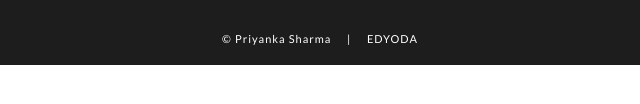
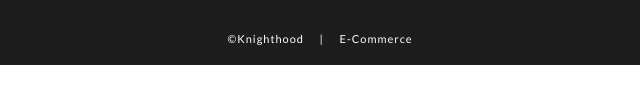
Before and after one commit to knighthood-18/E-Commerce-Website, a plain HTML site: page E-CommerceWebsite-master/footer.html in a window 1280 px wide. Shown: the part 228-332 px from the top of the page, 320-960 px from the left. Drawn offline with Linux system fonts and the light colour scheme.

Commit message:
Update footer.html

```diff
--- a/E-CommerceWebsite-master/footer.html
+++ b/E-CommerceWebsite-master/footer.html
@@ -45,7 +45,7 @@
                     <p> united states </p>
                 </div>
             </div>
-            <div id="credit"><a href="https://linkedin.com/in/priyanka-sharma-b79401142"> © Priyanka Sharma </a> &nbsp&nbsp&nbsp | &nbsp&nbsp&nbsp <a href="https://www.edyoda.com/" target="_blank"> EDYODA </a></div>
+            <div id="credit"><a href=""> ©Knighthood </a> &nbsp&nbsp&nbsp | &nbsp&nbsp&nbsp <a href="https://www.edyoda.com/" target="_blank"> E-Commerce </a></div>
         </section>
 
     </footer>
```
